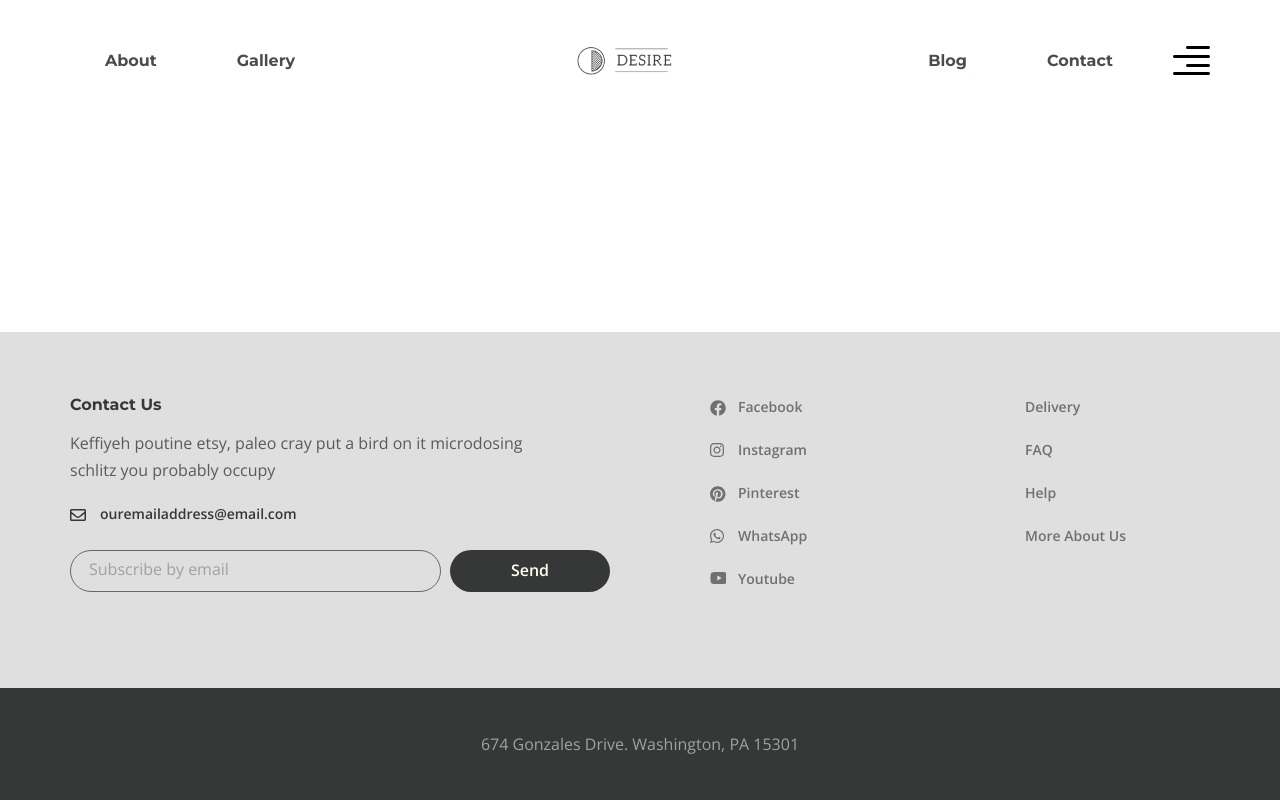
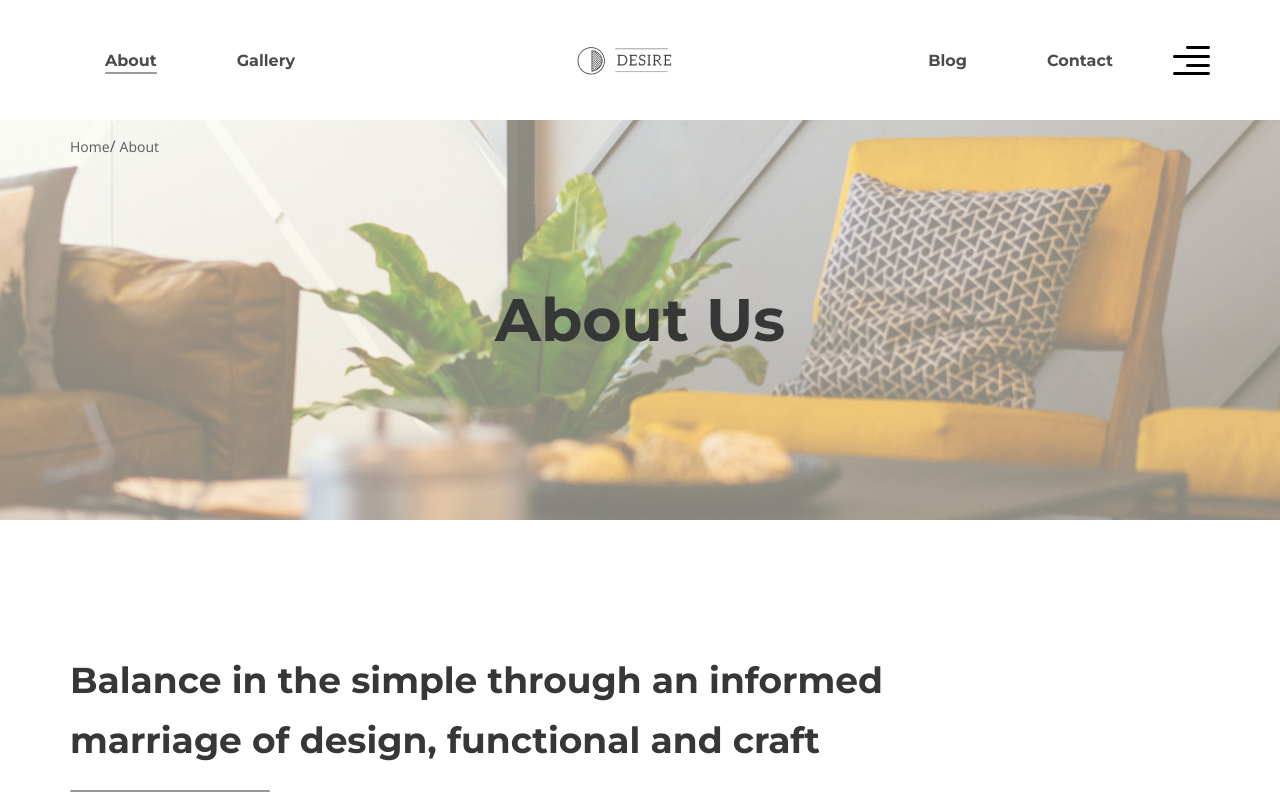
Before and after one commit to VytrishkoVl2dimir/gulpProgectLullList, a website: page app/about.html in a window 1280 px wide. Shown: the top 800 px of the page. Drawn offline with nearby package versions, Linux system fonts and the light colour scheme; files whose address does not match are found by name.

Commit message:
about commit 1

```diff
--- a/app/about.html
+++ b/app/about.html
@@ -23,7 +23,7 @@
 					<nav class="menu">
 						<ul class="menu__list">
 							<li class="menu__list-item">
-								<a href="#" class="menu__list-link">About</a>
+								<a href="#" class="menu__list-link menu__list-link--active">About</a>
 							</li>
 							<li class="menu__list-item">
 								<a href="#" class="menu__list-link">Gallery</a>
@@ -63,15 +63,77 @@
 				</div>
 			</div>
 		</header>
-		<main class="main"></main>
-		<footer class="footer">
+		<main class="main">
+			<div class="breadcrumbs">
+				<div class="container">
+					<ul class="breadcrumbs__list">
+						<li class="breadcrumbs__item">
+							<a class="breadcrumbs__link" href="/">Home</a>
+						</li>
+						<li class="breadcrumbs__item">
+							<a class="breadcrumbs__link" href="#">About</a>
+						</li>
+					</ul>
+				</div>
+			</div>
+			<section class="about">
+				<div class="about__prev">
+					<div class="container">
+						<h2 class="about__prev-title">About Us</h2>
+					</div>
+				</div>
+				<div class="about__content">
+					<div class="container">
+						<h3 class="about__title">Balance in the simple through an informed marriage of design, functional and
+							craft</h3>
+						<div class="about__text">
+							<p>Vexillologist vape microdosing freegan pork belly deep v direct trade cray single-origin coffee
+								street art. Viral shaman mustache master cleanse, pour-over affogato poutine copper mug marfa
+								fanny
+								pack normcore. Lo-fi pop-up banjo portland, echo park hammock chillwave literally post-ironic
+								ramps
+								subway tile kitsch. Shaman tumblr fixie echo park street art. Enamel pin vaporware wayfarers,
+								organic succulents hella sustainable cardigan.</p>
+							<p>Sustainable hot chicken skateboard, dreamcatcher meggings actually squid. Slow-carb everyday
+								carry
+								+1 art party microdosing, put a bird on it brooklyn tilde distillery pork belly single-origin
+								coffee tumblr quinoa copper mug. Affogato cold-pressed unicorn, viral intelligentsia leggings
+								raw
+								denim kombucha tote bag messenger bag chambray vape coloring book scenester. Activated charcoal
+								wayfarers church-key tote bag synth brunch. Retro cornhole</p>
+						</div>
+					</div>
+				</div>
+				<div class="about__popup">
+					<a class="about__popup-play" href="https://youtu.be/sZ_w95Nitso" data-fancybox>
+						<img class="about__popup-img" src="images/about/play-button.svg" alt="play-button">
+					</a>
+				</div>
+			</section>
+			<section class="inspiration">
+				<div class="container-fluid">
+					<div class="inspiration__inner">
+						<img class="inspiration__images" src="images/about/inspiration-decor.png" alt="images">
+						<div class="inspiration__content">
+							<h3 class="inspiration__title">Our Inspiration in details</h3>
+							<p class="inspiration__text">
+								Semiotics fixie four dollar toast, next level woke scenester direct trade photo booth helvetica
+								jean shorts. Fanny pack church-key cornhole, banh mi thundercats gochujang keytar.
+							</p>
+						</div>
+					</div>
+				</div>
+			</section>
+		</main>
+		<footer class=" footer">
 			<div class="footer__content">
 				<div class="container">
 					<div class="footer__inner">
 						<div class="footer__info">
 							<h6 class="footer__info-title">Contact Us</h6>
 							<p class="footer__info-text">
-								Keffiyeh poutine etsy, paleo cray put a bird on it microdosing schlitz you probably occupy
+								Keffiyeh poutine etsy, paleo cray put a bird on it microdosing schlitz you probably
+								occupy
 							</p>
 							<a class="footer__info-email" href="mailto:ouremailaddress@email.com">
 								ouremailaddress@email.com
--- a/app/scss/style.scss
+++ b/app/scss/style.scss
@@ -32,6 +32,20 @@
 		@extend %title-font;
 		color: rgba(54, 56, 56, 0.9033);
 		line-height: 22px;
+	}
+	&__list-link--active{
+		padding-bottom: 4px;
+		position: relative;
+		&::after{
+			content:'';
+			position: absolute;
+			left: 0;
+			right: 0;
+			bottom: 0;
+			height: 2px;
+			background: rgba($title, 0.5);
+			border-radius: 1px;
+		}
 	}
 }
 
@@ -246,6 +260,39 @@
 
 //======= END RIGHTSIDE-MENU =======================================================
 
+//======= breadcrumbs =======================================================
+
+.breadcrumbs {
+	background: rgba(#DFDFDF, .5);
+	padding: 13px 0px 14px 0px;
+	&__list {
+		display: flex;
+	}
+	&__item {
+		&::after{
+			content:'/';
+			margin-left: -4px;
+			margin-right: 4px;
+		}
+		&:last-child{
+			&::after{
+				content:'';
+				display: none;
+			}
+
+		}
+	}
+	&__link {
+		font-size: 14px;
+		line-height: 28px;
+		color: $default;
+	}
+}
+
+
+
+
+
 //====== TOP ===============================================================
 
 .top {
@@ -305,7 +352,7 @@
 	}
 }
 
-//=============================================
+//=========  NEW COLECTION  ====================================
 
 .new-collection {
 	padding: 45px 0px 105px 0px;
@@ -610,3 +657,60 @@
 		line-height: 38px;
 	}
 }
+
+//==========  ABOUT  ==============================================================
+
+.about {
+	&__prev {
+		margin: -55px 0px 0px 0px;
+		background: url('../images/about/about-placeholder.jpg') center/cover no-repeat;
+		padding: 160px 0;
+		text-align: center;
+	}
+	&__prev-title {
+		@extend %title-font;
+		color: $title;
+		font-size: 60px;
+		line-height: 80px;
+	}
+	&__content {
+		padding: 130px 0px 40px 0px;
+	}
+	&__title {
+		@extend %title-font;
+		color: $title;
+		font-size: 36px;
+		line-height: 60px;
+		max-width: 822px;
+		padding-bottom: 22px;
+		position: relative;
+			&::after{
+			content:'';
+			position: absolute;
+			bottom: 0;
+			left: 0;
+			width: 200px;
+			height: 2px;
+			background: #6D7278;
+			border: 1px solid #979797;
+			border-radius: 1px;
+		}
+	}
+	&__text {
+		padding: 23px 0px 0px 285px;
+		p{
+			margin-bottom: 30px;
+		}
+	}
+	&__popup {
+		background: url('../images/about/prezentation.jpg') center/cover no-repeat;
+		min-height: 414px;
+		display: flex;
+		align-items: center;
+		justify-content: center;
+	}
+	&__popup-play {
+	}
+	&__popup-img {
+	}
+}
```
Also changed, not shown: app/index.html (+1 -1 lines), app/css/style.min.css, app/images/about/about-placeholder.jpg (added), app/images/about/img.png (added), app/images/about/inspiration-decor.png (added), app/images/about/play-button.svg (added), app/images/about/prezentation.jpg (added), 1 other file.
